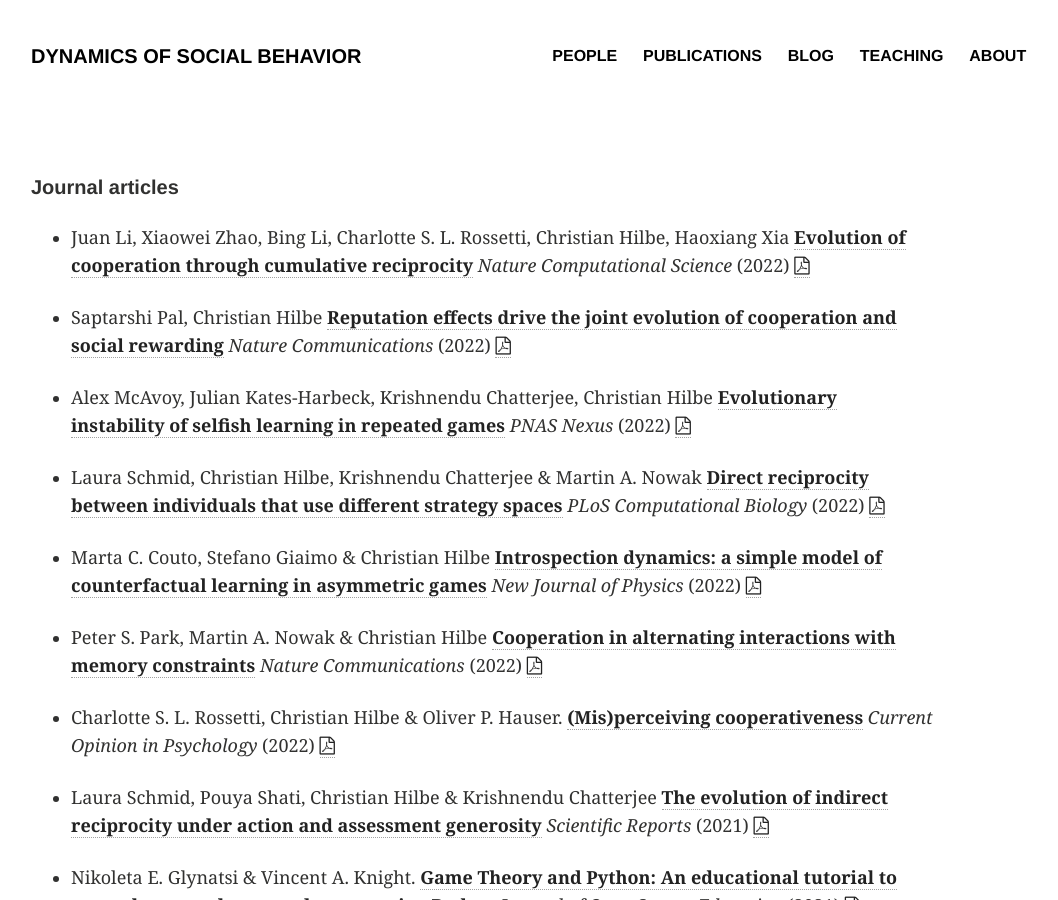
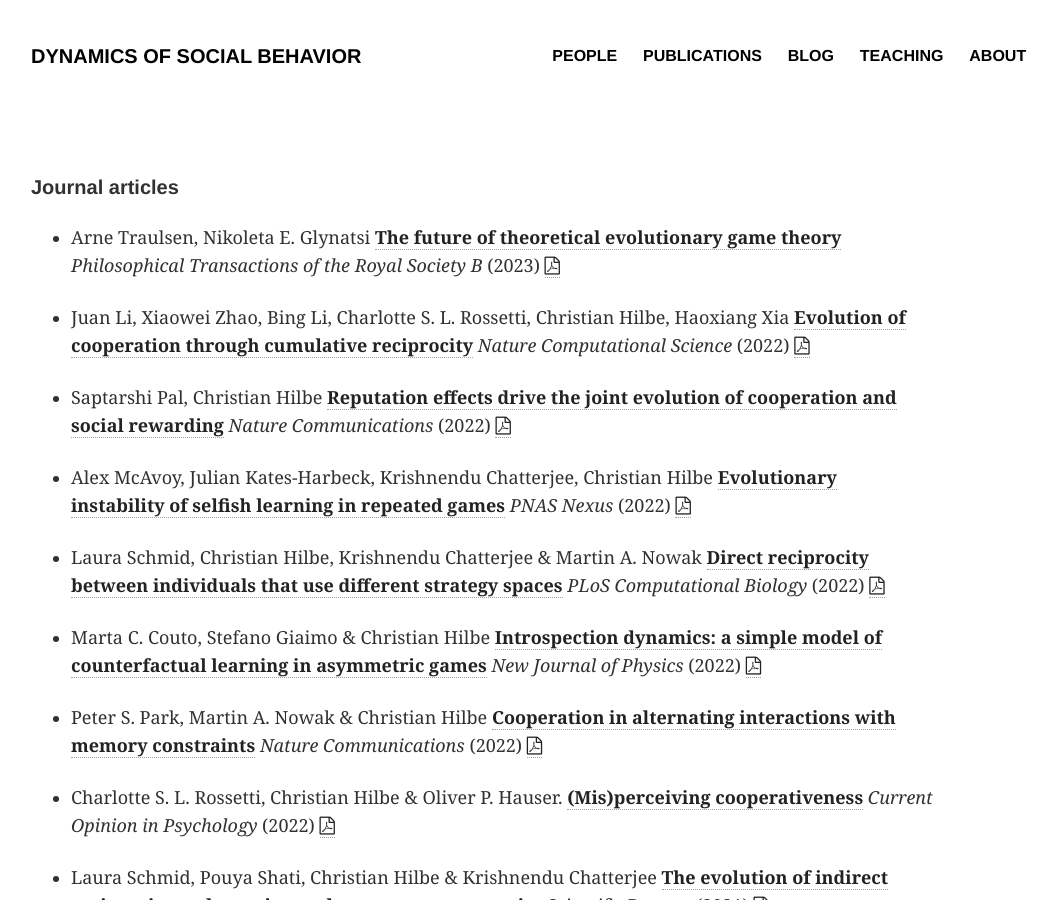
Before and after one commit to DYNOSOBs/social-behaviour, a Jekyll site: the page built from publications/index.md, in a window 1280 px wide and 900 px high. Shown: the whole window, without its empty margins (65-1123 px from the left). Built offline with Jekyll 4.4.1, drawn with Linux system fonts in a browser that asks for light colours.

Commit message:
add publication NG 2023

```diff
--- a/publications/index.md
+++ b/publications/index.md
@@ -8,6 +8,9 @@ image:
 ---
 
 <h5>Journal articles</h5>
+
+- Arne Traulsen, Nikoleta E. Glynatsi [**The future of theoretical evolutionary game theory**](https://royalsocietypublishing.org/doi/full/10.1098/rstb.2021.0508)
+_Philosophical Transactions of the Royal Society B_ (2023) <a href="papers/future_of_egt_Glynatsi_2023.pdf"><i class="fa fa-file-pdf-o"></i>
 
 - Juan Li, Xiaowei Zhao, Bing Li, Charlotte S. L. Rossetti, Christian Hilbe, Haoxiang Xia
 [**Evolution of cooperation through cumulative reciprocity**](https://www.nature.com/articles/s43588-022-00334-w)
```
Also changed, not shown: 1 other file.
